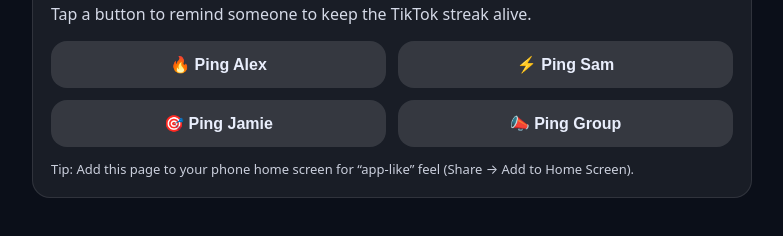
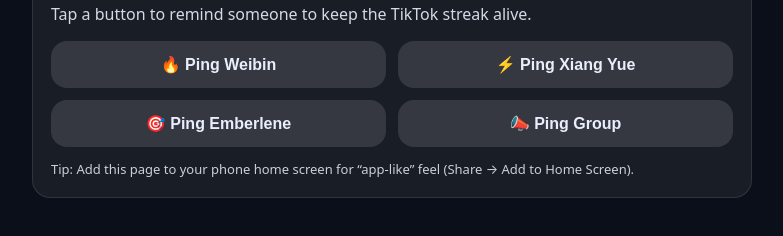
Before and after one commit to RandomProjectsFun/StreamReminder, a plain HTML site: page index.html in a window 1280 px wide. Shown: the part 84-320 px from the top of the page, without its empty margins (248-1031 px from the left). Drawn offline with Linux system fonts and the light colour scheme.

Commit message:
Update index.html

```diff
--- a/index.html
+++ b/index.html
@@ -43,13 +43,13 @@
 
   <script>
     // 🔧 PASTE YOUR DISCORD WEBHOOK URL HERE:
-    const WEBHOOK_URL = "PASTE_YOUR_WEBHOOK_URL_HERE";
+    const WEBHOOK_URL = "https://discord.com/api/webhooks/1453136120844914829/Y7J65wVP9JhW1Ck1jsK2cfTjxe3QA21o1JFzxn5fDciBxPdJosgYEwYlimuM-EjRVKGA";
 
     // 👇 Add your friends here (replace ids with real Discord user IDs)
     const friends = [
-      { name: "Alex", id: "111111111111111111", emoji: "🔥" },
-      { name: "Sam",  id: "222222222222222222", emoji: "⚡" },
-      { name: "Jamie",id: "333333333333333333", emoji: "🎯" },
+      { name: "Weibin", id: "280014148799168512", emoji: "🔥" },
+      { name: "Xiang Yue",  id: "302807965025697793", emoji: "⚡" },
+      { name: "Emberlene",id: "698136734130634813", emoji: "🎯" },
       { name: "Group",id: null,               emoji: "📣" } // no mention, posts generic message
     ];
 
@@ -110,4 +110,5 @@
     });
   </script>
 </body>
+
 </html>
```
